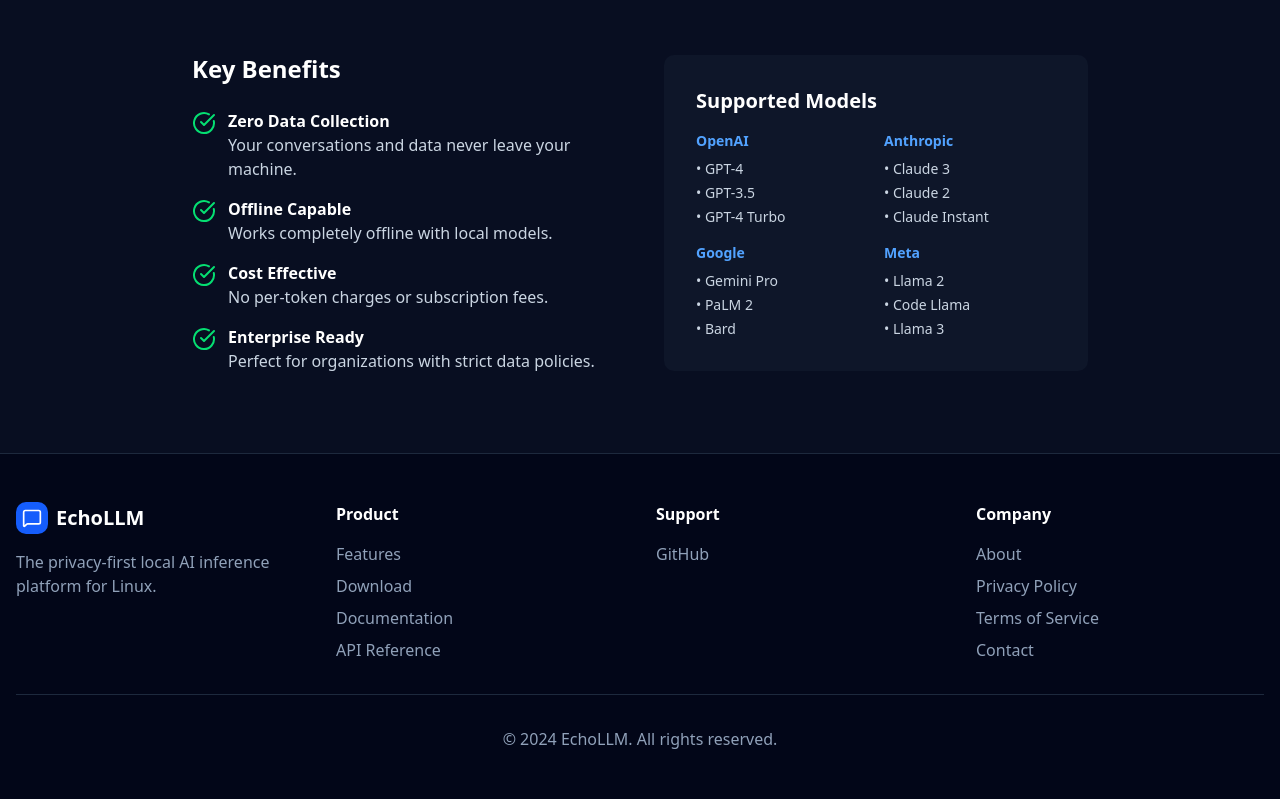
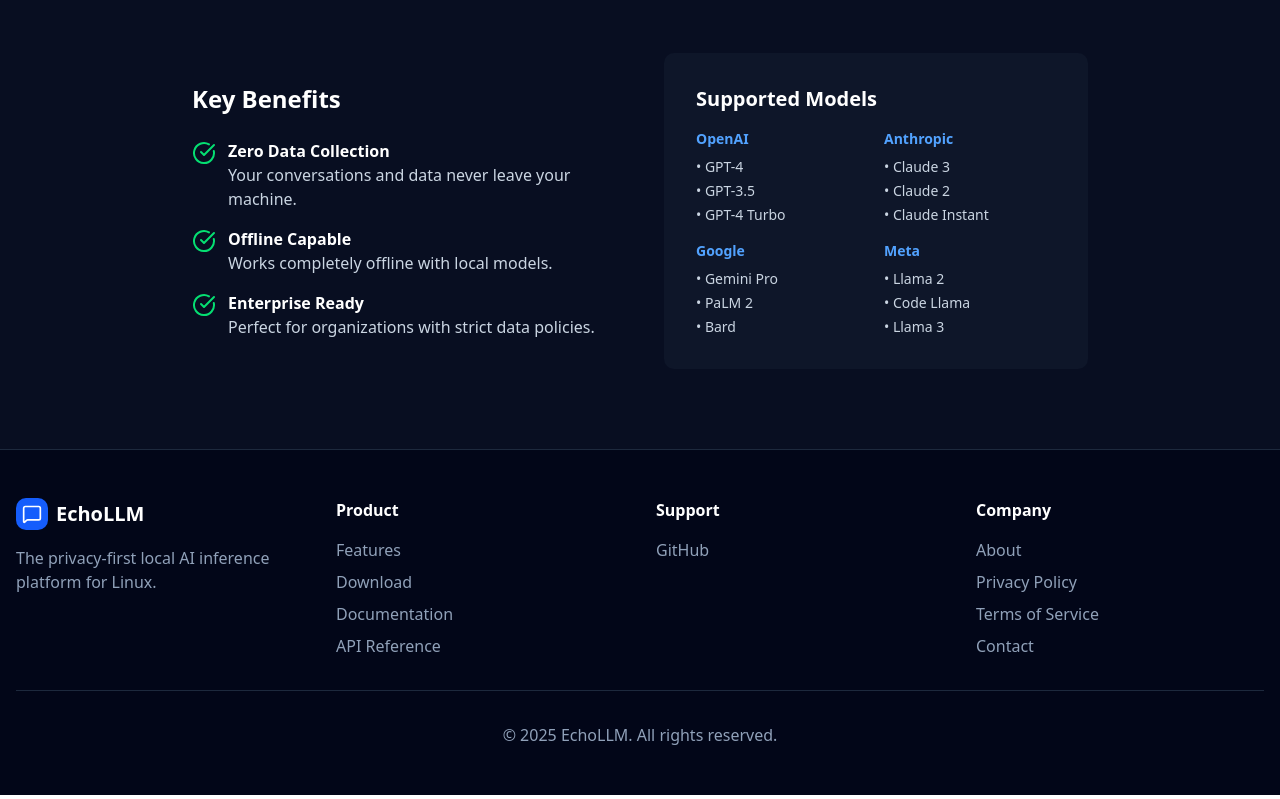
Before and after one commit to ThatLinuxGuyYouKnow/echo-llm-landing, a Next.js app: page / in a window 1280 px wide. Shown: the part 2982-3781 px from the top of the page. Built offline with nearby package versions, Linux system fonts and the light colour scheme.

Commit message:
feature: trimmed features

```diff
--- a/src/app/page.tsx
+++ b/src/app/page.tsx
@@ -267,13 +267,7 @@
                     <p className="text-slate-300">Works completely offline with local models.</p>
                   </div>
                 </div>
-                <div className="flex items-start space-x-3">
-                  <CheckCircle className="w-6 h-6 text-green-400 mt-0.5 flex-shrink-0" />
-                  <div>
-                    <h4 className="font-semibold text-white">Cost Effective</h4>
-                    <p className="text-slate-300">No per-token charges or subscription fees.</p>
-                  </div>
-                </div>
+
                 <div className="flex items-start space-x-3">
                   <CheckCircle className="w-6 h-6 text-green-400 mt-0.5 flex-shrink-0" />
                   <div>
@@ -403,7 +397,7 @@
             </div>
           </div>
           <div className="border-t border-slate-800 mt-8 pt-8 text-center text-slate-400">
-            <p>&copy; 2024 EchoLLM. All rights reserved.</p>
+            <p>&copy; 2025 EchoLLM. All rights reserved.</p>
           </div>
         </div>
       </footer>
```
